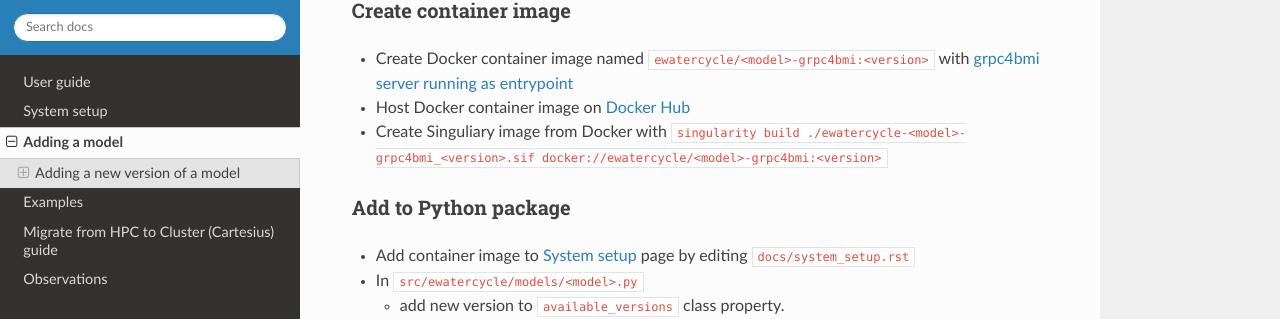
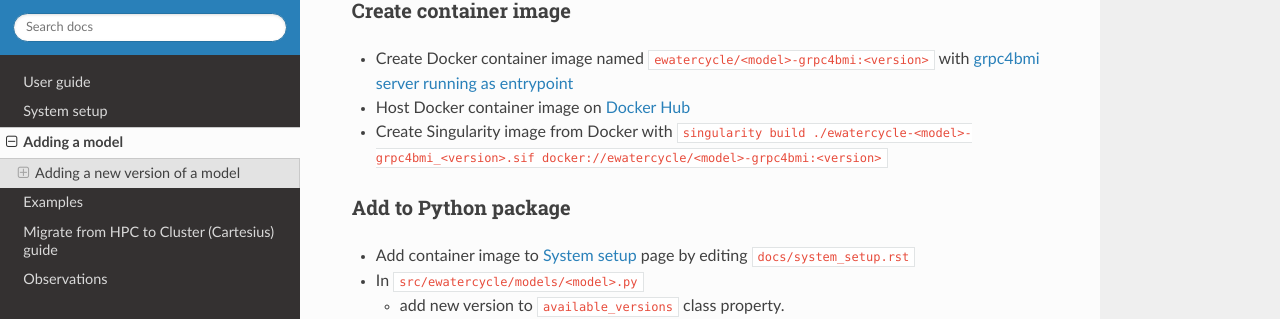
Before and after one commit to eWaterCycle/ewatercycle, a Sphinx documentation site: the page built from docs/adding_models.rst, in a window 1280 px wide and 900 px high, scrolled down 715 px. Shown: the part 136-455 px from the top of the window. Built offline with Sphinx 7.4.7 and the Read the Docs theme 2.0.0, drawn with Linux system fonts in a browser that asks for light colours; pages that are not in the unit, such as notebooks, are missing from menus.

Commit message:
Update docs/adding_models.rst
Co-authored-by: Peter Kalverla <peter.kalverla@gmx.com>

```diff
--- a/docs/adding_models.rst
+++ b/docs/adding_models.rst
@@ -33,7 +33,7 @@ Create container image
 
 * Create Docker container image named ``ewatercycle/<model>-grpc4bmi:<version>`` with `grpc4bmi server running as entrypoint <https://grpc4bmi.readthedocs.io/en/latest/container/building.html>`_
 * Host Docker container image on `Docker Hub <https://hub.docker.com/u/ewatercycle>`_
-* Create Singuliary image from Docker with ``singularity build ./ewatercycle-<model>-grpc4bmi_<version>.sif docker://ewatercycle/<model>-grpc4bmi:<version>``
+* Create Singularity image from Docker with ``singularity build ./ewatercycle-<model>-grpc4bmi_<version>.sif docker://ewatercycle/<model>-grpc4bmi:<version>``
 
 Add to Python package
 ~~~~~~~~~~~~~~~~~~~~~
```
